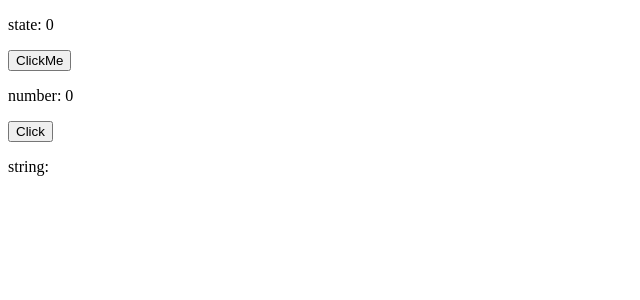
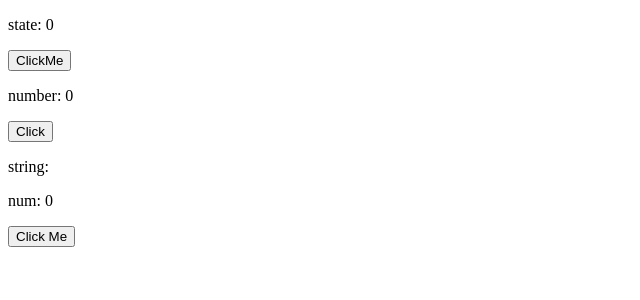
Before and after one commit to jungpaeng/sagen, a React (Create React App) app: page / in a window 1280 px wide. Shown: the top 300 px of the page, without its empty margins (0-640 px from the left). Built offline with nearby package versions, Linux system fonts and the light colour scheme.

Commit message:
feat: AppPersist component

```diff
--- a/src/App.tsx
+++ b/src/App.tsx
@@ -3,6 +3,7 @@ import useGlobalStore from "./lib/useGlobalStore";
 import globalStore from './store/globalStore';
 import {createStore} from './lib/store';
 import {redux} from './lib/middleware'
+import AppPersist from './AppPersist';
 
 export function testReducer(state: number, action: any) {
   switch (action.type) {
@@ -52,7 +53,6 @@ const StringChild = () => {
 
 function App() {
   const [state, dispatch] = useGlobalStore(reduxStore);
-  console.log(state);
 
   return (
     <div className="App">
@@ -65,6 +65,7 @@ function App() {
       </button>
       <NumberChild />
       <StringChild />
+      <AppPersist />
     </div>
   );
 }
--- /dev/null
+++ b/src/AppPersist.tsx
@@ -0,0 +1,42 @@
+import React from 'react';
+import useGlobalStore from './lib/useGlobalStore';
+import persist from './lib/middleware/persist';
+import {createStore} from './lib/store';
+import {redux} from './lib/middleware';
+
+export function testReducer(state: { num: number, str: string}, action: any) {
+  switch (action.type) {
+    case 'INCREMENT':
+      return {...state, num: state.num + 1};
+    case 'DECREMENT':
+      return {...state, num: state.num - 1};
+    default:
+      return state;
+  }
+}
+const globalStore = createStore(
+  persist({
+    name: 'local-persist-test',
+    storage: localStorage,
+  }, redux(testReducer, {num: 0, str: ''}))
+);
+
+const AppPersist = () => {
+  const [object, dispatch] = useGlobalStore<{ num: number, str: string}>(globalStore);
+
+  return (
+    <div>
+      <p>num: {object.num}</p>
+      <button
+        onClick={() => {
+          // @ts-ignore
+          dispatch({type: 'INCREMENT'});
+        }}
+      >
+        Click Me
+      </button>
+    </div>
+  );
+};
+
+export default AppPersist;
```
